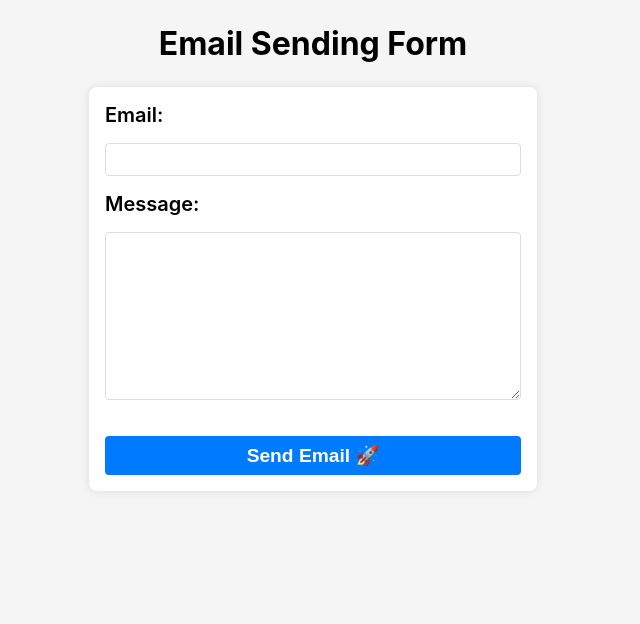
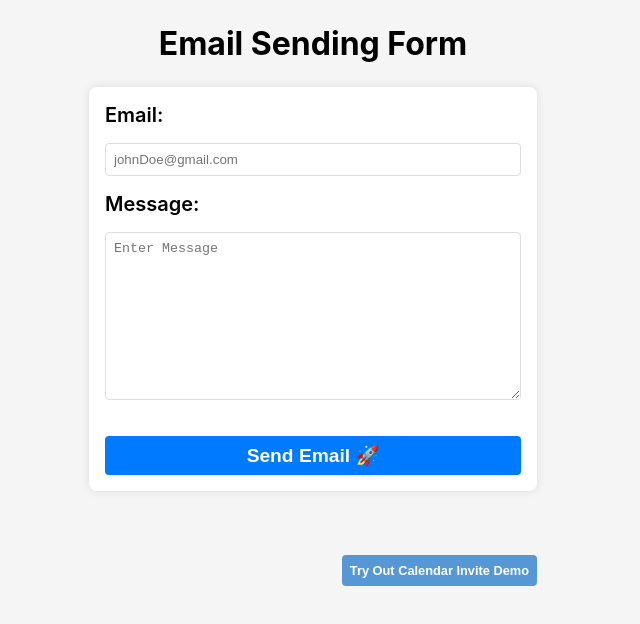
Before and after one commit to DevYoma/react-smtp-article, a React (Vite) app: page / in a window 1280 px wide. Shown: the top 624 px of the page, without its empty margins (327-967 px from the left). Built offline with nearby package versions, Linux system fonts and the light colour scheme; no server answers; what smtpexpress would draw is missing.

Commit message:
feat: add UI components

```diff
--- a/package.json
+++ b/package.json
@@ -10,9 +10,11 @@
     "preview": "vite preview"
   },
   "dependencies": {
+    "lucide-react": "^0.382.0",
     "react": "^18.2.0",
     "react-dom": "^18.2.0",
     "react-router-dom": "^6.23.1",
+    "sass": "^1.77.4",
     "smtpexpress": "^0.0.9"
   },
   "devDependencies": {
--- a/src/App.css
+++ b/src/App.css
@@ -7,6 +7,7 @@
 .app {
   display: grid;
   place-items: center;
+  /* border: 1px solid red; */
 }
 
 .app h2 {
@@ -61,3 +62,20 @@ label {
 .app > form > button:hover {
   background-color: #0056b3;
 }
+
+.app > form{
+  margin-bottom: 4rem;
+}
+
+.appPageButtons{
+  width: 35%;
+  margin-bottom: 1rem;
+}
+
+
+@media screen and (max-width: 768px) {
+  .appPageButtons {
+    width: 80%;
+  }
+
+}
--- a/src/App.tsx
+++ b/src/App.tsx
@@ -1,8 +1,12 @@
 import { useState } from "react";
 import "./App.css";
 import { smtpexpressClient } from "./services/smtp";
+import PageButton from "./components/PageButton/PageButton";
+import { useNavigate } from "react-router-dom";
+import ButtonContainer from "./components/ButtonContainer/ButtonContainer";
 
 function App() {
+  const navigate = useNavigate();
   const [email, setEmail] = useState("");
   const [message, setMessage] = useState("");
   const [loading, setLoading] = useState(false);
@@ -54,6 +58,10 @@ function App() {
     }
   };
 
+  const handleRouteToCalendarComponent = () => {
+    navigate('/calendar')
+  }
+
   return (
     <div className="app">
       <h2 className="">Email Sending Form</h2>
@@ -66,6 +74,7 @@ function App() {
             required
             value={email}
             onChange={(e) => setEmail(e.target.value)}
+            placeholder="johnDoe@gmail.com"
           ></input>
         </div>
 
@@ -78,11 +87,21 @@ function App() {
             required
             value={message}
             onChange={(e) => setMessage(e.target.value)}
+            placeholder="Enter Message"
           ></textarea>
         </div>
 
         <button>{loading ? "Loading..." : "Send Email 🚀"}</button>
       </form>
+
+      <div className="appPageButtons">
+        <ButtonContainer>
+          <PageButton
+            text="Try Out Calendar Invite Demo"
+            onClick={handleRouteToCalendarComponent}
+          />
+        </ButtonContainer>
+      </div>
     </div>
   );
 }
--- /dev/null
+++ b/src/components/ButtonContainer/ButtonContainer.scss
@@ -0,0 +1,6 @@
+.buttonContainer{
+    // border: 1px solid red;
+    width: 100%;
+    display: flex;
+    justify-content: space-between;
+}
--- /dev/null
+++ b/src/components/ButtonContainer/ButtonContainer.tsx
@@ -0,0 +1,23 @@
+import React from "react";
+// import "./ButtonContainer.scss";
+
+type Props = {
+  children: React.ReactNode;
+};
+
+const ButtonContainer = ({ children }: Props) => {
+  const numberOfButtons = React.Children.count(children);
+
+  const styles = {
+    display: "flex",
+    justifyContent: numberOfButtons === 1 ? "flex-end" : "space-between"
+  }
+
+  return (
+    <div className="buttonContainer" style={styles}>
+        {children}
+    </div>
+  );
+};
+
+export default ButtonContainer;
--- /dev/null
+++ b/src/components/PageButton/PageButton.scss
@@ -0,0 +1,20 @@
+.pageButton{
+    padding: 0.5rem;
+    border: none;
+    border-radius: 0.25rem;
+    background-color: #5698d5;
+    color: white;
+    font-size: 0.8rem;
+    font-weight: 600;
+    cursor: pointer;
+
+    @media screen and (max-width: 768px) {
+        font-size: 0.7rem;
+        padding: 0.4rem;
+    }
+
+    &:disabled{
+        background-color: disabled;
+        cursor: not-allowed;
+    }
+}
--- /dev/null
+++ b/src/components/PageButton/PageButton.tsx
@@ -0,0 +1,21 @@
+import "./PageButton.scss";
+
+type Props = {
+    text: string;
+    onClick: () => void;
+    disabled?: boolean;
+}
+
+const PageButton = ({ text, onClick, disabled }: Props) => {
+  return (
+    <button
+        onClick={onClick}
+        className="pageButton"
+        disabled={disabled}
+    >
+        {text}
+    </button>
+  )
+}
+
+export default PageButton
--- a/src/page/CalendarInvite/CalendarInvite.tsx
+++ b/src/page/CalendarInvite/CalendarInvite.tsx
@@ -2,8 +2,12 @@
 
 import { useState } from "react";
 import { smtpexpressClient } from "../../services/smtp";
+import PageButton from "../../components/PageButton/PageButton";
+import { useNavigate } from "react-router-dom";
+import ButtonContainer from "../../components/ButtonContainer/ButtonContainer";
 
 const CalendarInvite = () => {
+  const navigate = useNavigate();
   const [eventTitle, setEventTitle] = useState("");
   const [email, setEmail] = useState("")
   const [loading, setLoading] = useState(false)
@@ -28,8 +32,7 @@ const CalendarInvite = () => {
         },
         recipients: {
           email: email, // Recipient email address entered in the form
-          // Uncomment and fill the name field below 👇 if recipient's name is known
-          // name: "Team Member",
+          // name: "John Doe", // name of the recipient for personalization
         },
         calendarEvent: {
           title: eventTitle,
@@ -45,6 +48,8 @@ const CalendarInvite = () => {
       // Notify user of successful submission
       alert("Please check your email to view the sent message");
       setLoading(false)
+
+      // clear your form fields.
     } catch (error) {
       console.log(error);
       alert("Oops! Something went wrong. Please try again later.");
@@ -52,6 +57,14 @@ const CalendarInvite = () => {
     } finally{
       setLoading(false);
     }
+  }
+
+  const handleRouteToEmailForm = () => {
+    navigate('/');
+  }
+
+  const handleRouteToAttachmentForm = () => {
+    navigate('/attachment')
   }
 
   return (
@@ -68,6 +81,7 @@ const CalendarInvite = () => {
             required
             value={email}
             onChange={(e) => setEmail(e.target.value)}
+            placeholder="johnDoe@gmail.com"
           />
         </div>
 
@@ -78,6 +92,7 @@ const CalendarInvite = () => {
             required
             value={eventTitle}
             onChange={(e) => setEventTitle(e.target.value)}
+            placeholder="Event Title"
           />
         </div>
 
@@ -122,6 +137,7 @@ const CalendarInvite = () => {
               type="url"
               value={url}
               onChange={(e) => setUrl(e.target.value)}
+              placeholder="Meeting Link"
             />
           </div>
         )}
@@ -134,6 +150,7 @@ const CalendarInvite = () => {
               type="text"
               value={meetingLocation}
               onChange={(e) => setMeetingLocation(e.target.value)}
+              placeholder="Meeting Location address"
             />
           </div>
         )}
@@ -144,10 +161,26 @@ const CalendarInvite = () => {
             type="text"
             value={description}
             onChange={(e) => setDescription(e.target.value)}
+            placeholder="Event Description"
           />
         </div>
         <button>{loading ? "Loading..." : "Send Calender Invite 🚀"}</button>
       </form>
+
+      <div className="appPageButtons">
+        <ButtonContainer>
+          <PageButton
+            text="Demo Basic Email"
+            onClick={handleRouteToEmailForm}
+          />
+
+          <PageButton
+            text="Try out Attachment Email form"
+            onClick={handleRouteToAttachmentForm}
+            disabled={true}
+          />
+        </ButtonContainer>
+      </div>
     </div>
   );
 }
```
Also changed, not shown: src/main.tsx (+6 -2 lines), 2 other files (tests, documents, lock files or other folders).
